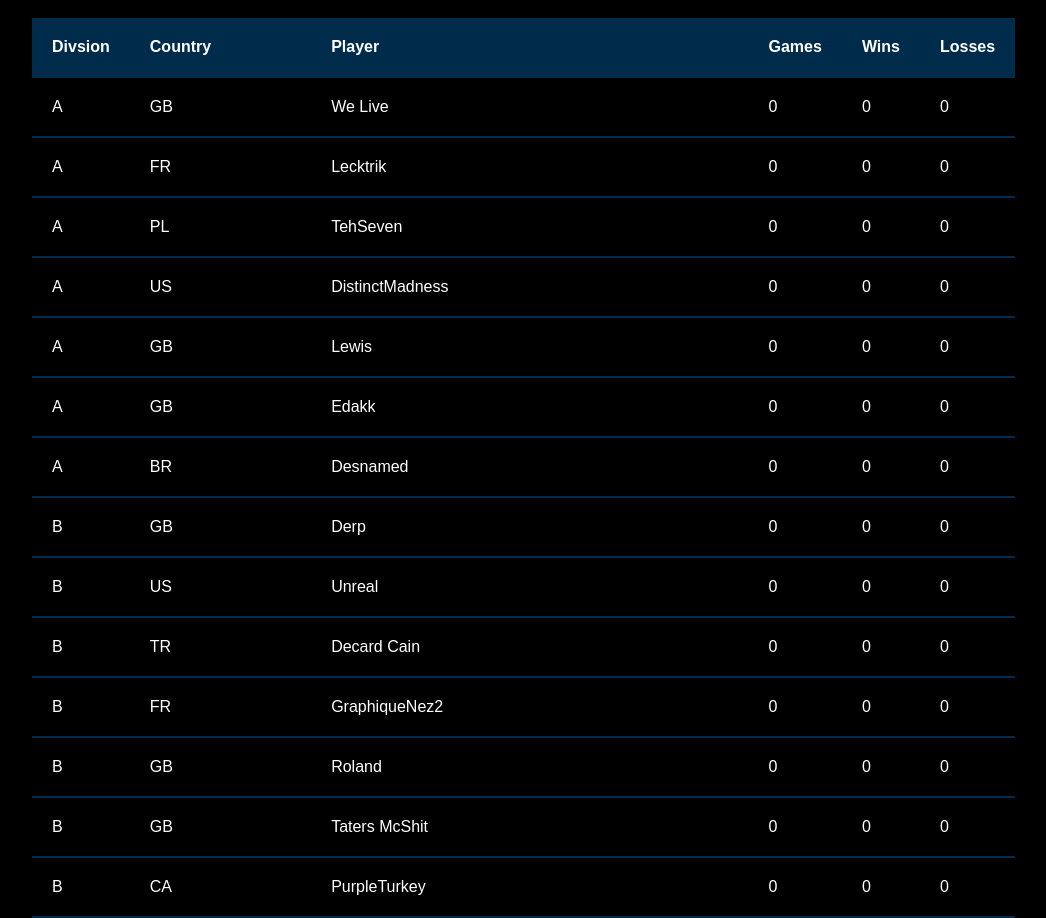
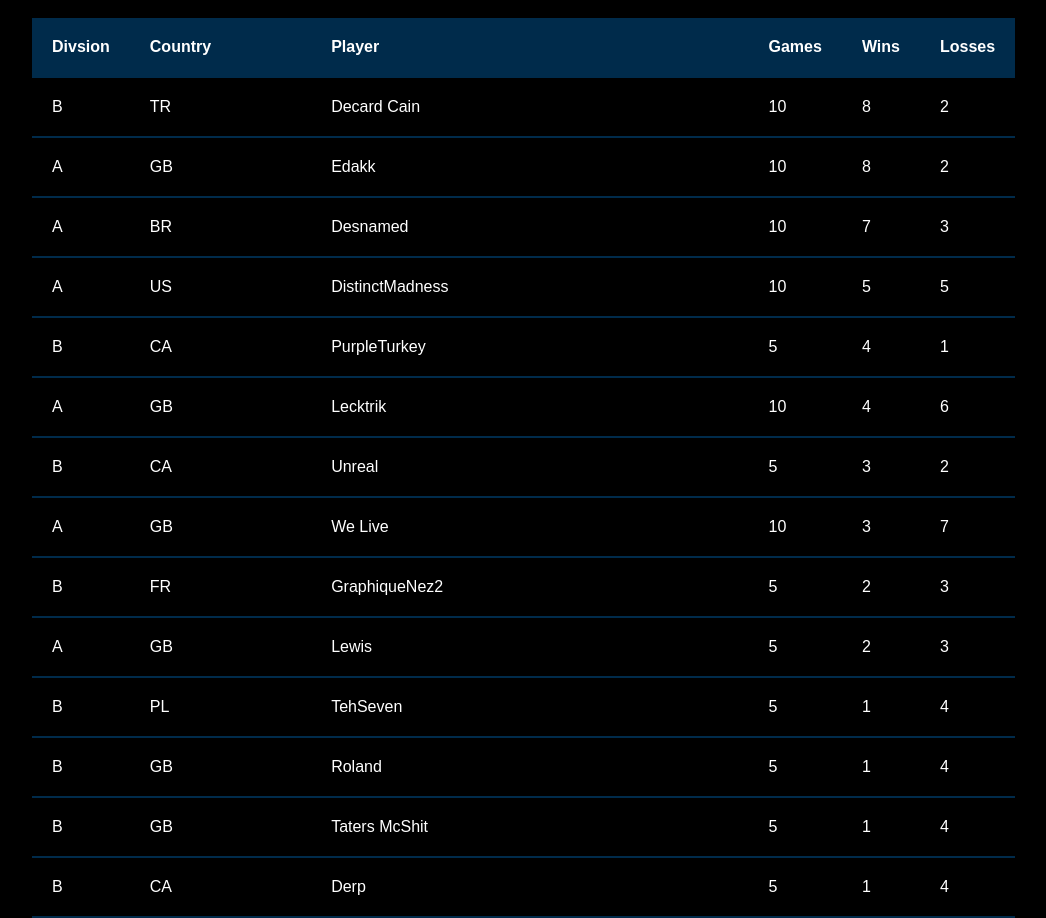
Before and after one commit to DistinctMadness/DistinctMadness.github.io, a plain HTML site: page Players.html in a window 1280 px wide. Shown: the part 362-1280 px from the top of the page, without its empty margins (128-1174 px from the left). Drawn offline with Linux system fonts and the light colour scheme.

Commit message:
Changes #3

```diff
--- a/Players.html
+++ b/Players.html
@@ -34,116 +34,116 @@
                 <th>Losses</th>
             </tr>
             <tr>
-                <td>A</td>
-                <td>GB</td>
-                <td class="Large">We Live</td>
-                <td>0</td>
-                <td>0</td>
-                <td>0</td>
+                <td>B</td>
+                <td>TR</td>
+                <td class="Large">Decard Cain</td>
+                <td>10</td>
+                <td>8</td>
+                <td>2</td>
             </tr>
             <tr>
                 <td>A</td>
-                <td>FR</td>
-                <td class="Large">Lecktrik</td>
-                <td>0</td>
-                <td>0</td>
-                <td>0</td>
+                <td>GB</td>
+                <td class="Large">Edakk</td>
+                <td>10</td>
+                <td>8</td>
+                <td>2</td>
             </tr>
             <tr>
                 <td>A</td>
-                <td>PL</td>
-                <td class="Large">TehSeven</td>
-                <td>0</td>
-                <td>0</td>
-                <td>0</td>
+                <td>BR</td>
+                <td class="Large">Desnamed</td>
+                <td>10</td>
+                <td>7</td>
+                <td>3</td>
             </tr>
             <tr>
                 <td>A</td>
                 <td>US</td>
                 <td class="Large">DistinctMadness</td>
-                <td>0</td>
-                <td>0</td>
-                <td>0</td>
+                <td>10</td>
+                <td>5</td>
+                <td>5</td>
+            </tr>
+            <tr>
+                <td>B</td>
+                <td>CA</td>
+                <td class="Large">PurpleTurkey</td>
+                <td>5</td>
+                <td>4</td>
+                <td>1</td>
+            </tr>
+            <tr>
+                <td>A</td>
+                <td>GB</td>
+                <td class="Large">Lecktrik</td>
+                <td>10</td>
+                <td>4</td>
+                <td>6</td>
+            </tr>
+            <tr>
+                <td>B</td>
+                <td>CA</td>
+                <td class="Large">Unreal</td>
+                <td>5</td>
+                <td>3</td>
+                <td>2</td>
+            </tr>
+            <tr>
+                <td>A</td>
+                <td>GB</td>
+                <td class="Large">We Live</td>
+                <td>10</td>
+                <td>3</td>
+                <td>7</td>
+            </tr>
+            <tr>
+                <td>B</td>
+                <td>FR</td>
+                <td class="Large">GraphiqueNez2</td>
+                <td>5</td>
+                <td>2</td>
+                <td>3</td>
             </tr>
             <tr>
                 <td>A</td>
                 <td>GB</td>
                 <td class="Large">Lewis</td>
-                <td>0</td>
-                <td>0</td>
-                <td>0</td>
-            </tr>
-            <tr>
-                <td>A</td>
-                <td>GB</td>
-                <td class="Large">Edakk</td>
-                <td>0</td>
-                <td>0</td>
-                <td>0</td>
-            </tr>
-            <tr>
-                <td>A</td>
-                <td>BR</td>
-                <td class="Large">Desnamed</td>
-                <td>0</td>
-                <td>0</td>
-                <td>0</td>
+                <td>5</td>
+                <td>2</td>
+                <td>3</td>
             </tr>
             <tr>
                 <td>B</td>
-                <td>GB</td>
-                <td class="Large">Derp</td>
-                <td>0</td>
-                <td>0</td>
-                <td>0</td>
-            </tr>
-            <tr>
-                <td>B</td>
-                <td>US</td>
-                <td class="Large">Unreal</td>
-                <td>0</td>
-                <td>0</td>
-                <td>0</td>
-            </tr>
-            <tr>
-                <td>B</td>
-                <td>TR</td>
-                <td class="Large">Decard Cain</td>
-                <td>0</td>
-                <td>0</td>
-                <td>0</td>
-            </tr>
-            <tr>
-                <td>B</td>
-                <td>FR</td>
-                <td class="Large">GraphiqueNez2</td>
-                <td>0</td>
-                <td>0</td>
-                <td>0</td>
+                <td>PL</td>
+                <td class="Large">TehSeven</td>
+                <td>5</td>
+                <td>1</td>
+                <td>4</td>
             </tr>
             <tr>
                 <td>B</td>
                 <td>GB</td>
                 <td class="Large">Roland</td>
-                <td>0</td>
-                <td>0</td>
-                <td>0</td>
+                <td>5</td>
+                <td>1</td>
+                <td>4</td>
             </tr>
             <tr>
                 <td>B</td>
                 <td>GB</td>
                 <td class="Large">Taters McShit</td>
-                <td>0</td>
-                <td>0</td>
-                <td>0</td>
+                <td>5</td>
+                <td>1</td>
+                <td>4</td>
             </tr>
             <tr>
                 <td>B</td>
                 <td>CA</td>
-                <td class="Large">PurpleTurkey</td>
-                <td>0</td>
-                <td>0</td>
-                <td>0</td>
+                <td class="Large">Derp</td>
+                <td>5</td>
+                <td>1</td>
+                <td>4</td>
             </tr>
         </table>
     </div>
```
Also changed, not shown: SS.html (+57 -57 lines), Schedule.html (+10 -10 lines).
